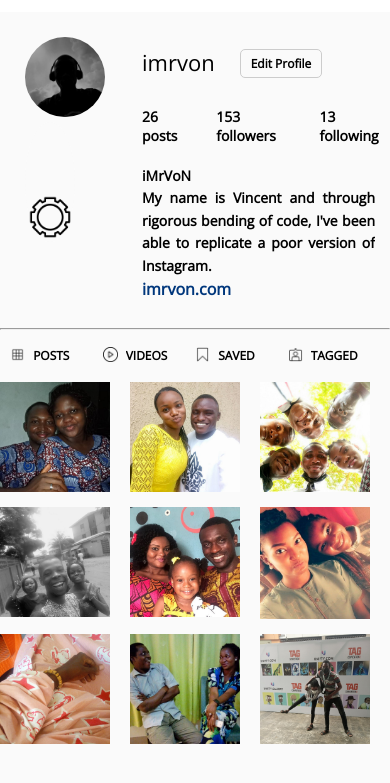
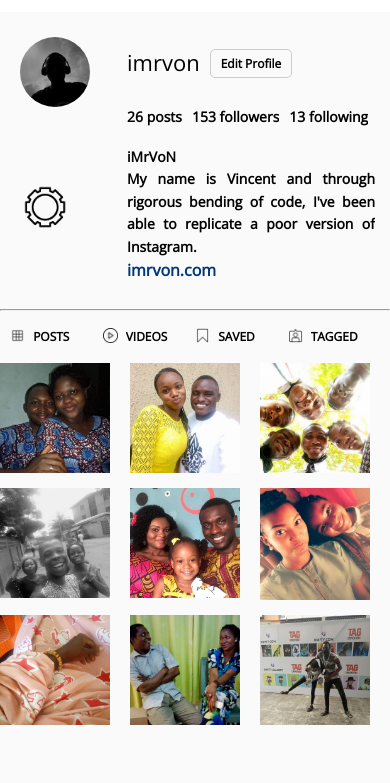
Before and after one commit to imrvon/instagram, a plain HTML site: page index.html in a window 390 px wide. Shown: the part 53-836 px from the top of the page. Drawn offline with nearby package versions, Linux system fonts and the light colour scheme.

```diff
--- a/styles.css
+++ b/styles.css
@@ -227,12 +227,12 @@
 
     .profile-parts1 {
         flex: 30%;
-        padding-left: 25px;
+        padding-left: 20px;
     }
 
     .profile-parts1 img{
         border-radius: 360%;
-        width: 80px;
+        width: 70px;
     }
 
     .profile-parts1 .gear-mobile{
@@ -248,8 +248,9 @@
         width: 25px;
     }
 
-    .sub3 {
+    .sub3, .sub2 {
         font-size: 14px;
+        padding-left: 10px;
     }
 
     .profile-sub4 {
@@ -257,7 +258,7 @@
     }
 
     .sub4 {
-        padding: 0px 15px 0px 25px;
+        padding: 0px 15px 0px 10px;
         line-height: 1.6;
         text-align: justify;
     }
```
